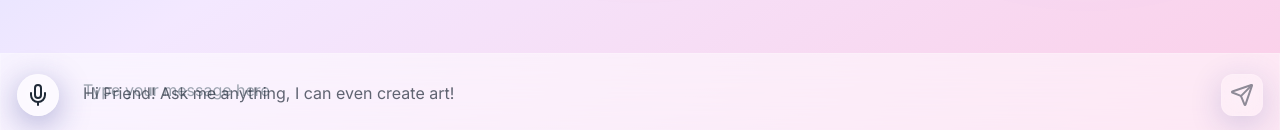
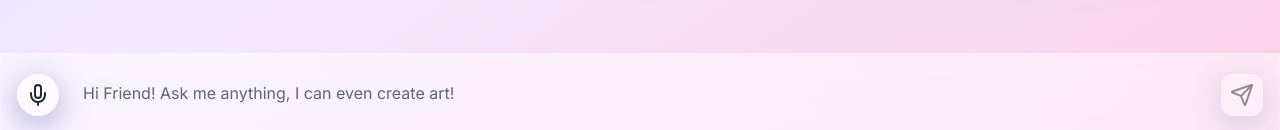
Before and after one commit to theProject/hello-friend, a Next.js app: page / in a window 1280 px wide. Shown: the part 703-833 px from the top of the page. Built offline with nearby package versions, Linux system fonts and the light colour scheme.

Commit message:
input HOT fix

```diff
--- a/src/components/FrostScript.tsx
+++ b/src/components/FrostScript.tsx
@@ -592,7 +592,7 @@ export default function FrostScript() {
                   handleSendMessage();
                 }
               }}
-              placeholder="Type your message here"
+              placeholder=""
               className="w-full bg-transparent border-none outline-none resize-none min-h-[40px] max-h-32 py-2 px-4 h-auto glass-scrollbar"
               rows={1}
               aria-label="Message Input"
```
